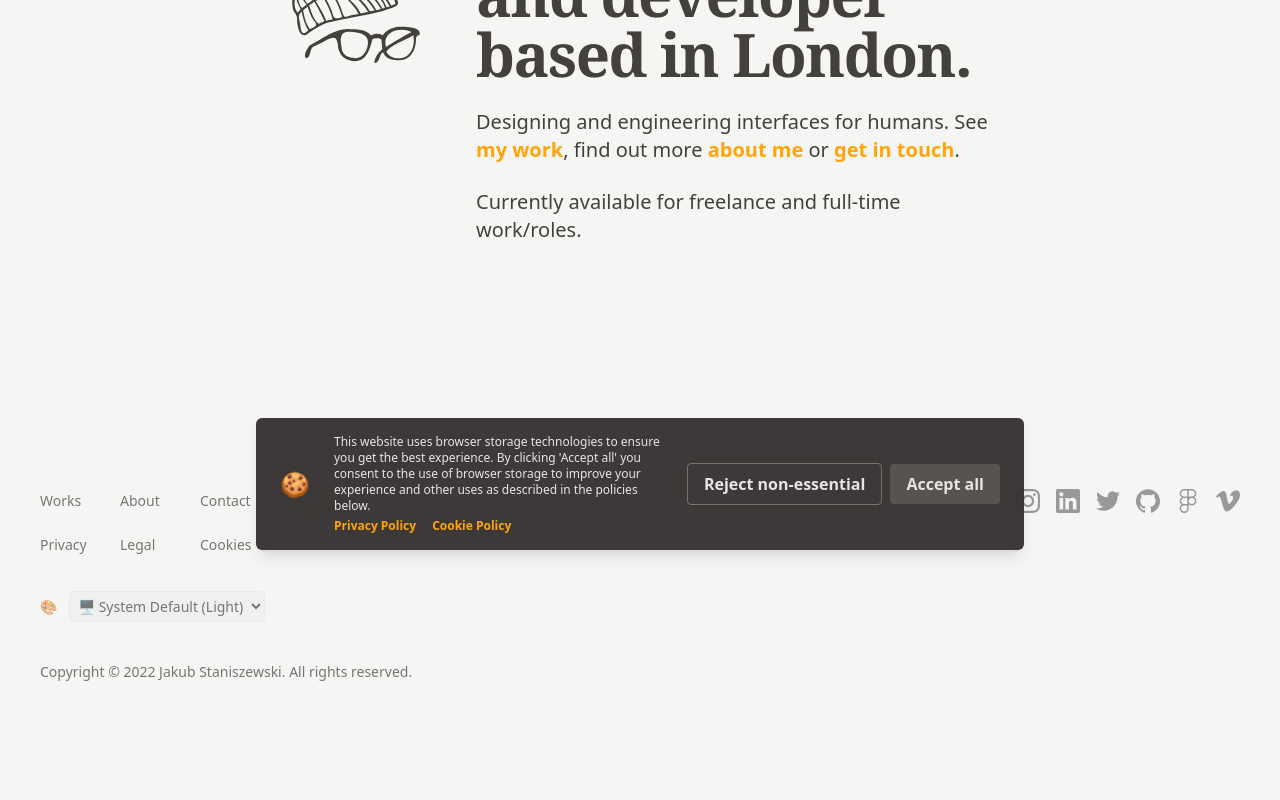
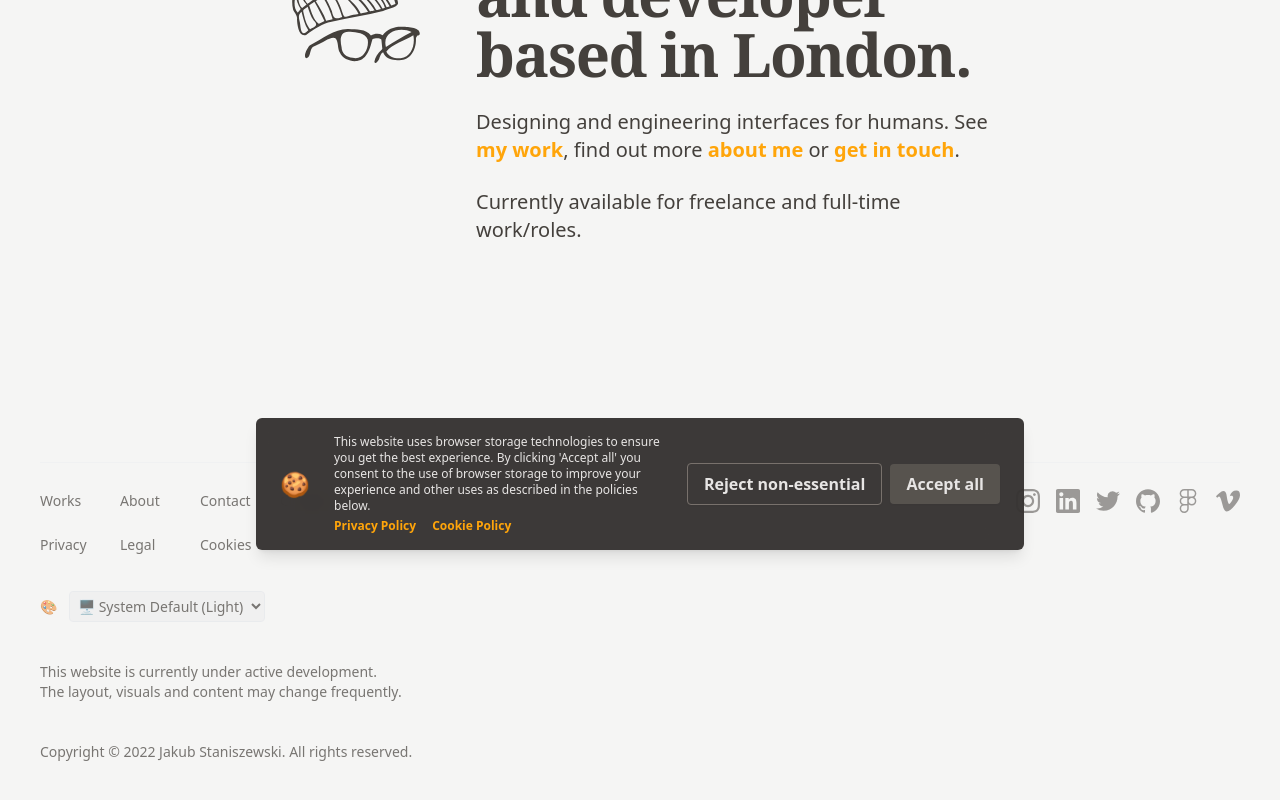
Before and after one commit to jakuski/website, a Next.js app: page / in a window 1280 px wide. Shown: the part 386-1186 px from the top of the page. Before the commit the page ends 1116 px from the top, so only its background shows below. Built offline with nearby package versions, Linux system fonts and the light colour scheme; a web font is replaced by a local one.

Commit message:
added footer comment re. active dev

```diff
--- a/src/components/Footer/index.tsx
+++ b/src/components/Footer/index.tsx
@@ -59,7 +59,12 @@ const Footer: React.FC = () => {
 
 					<div className="opacity-70 mb-6 mt-4 print:mb-0 flex flex-col gap-10">
 						<ThemePicker />
-						Copyright © {new Date().getFullYear()} Jakub Staniszewski. All rights reserved.
+						<div>
+							This website is currently under active development.<br/>The layout, visuals and content may change frequently.
+						</div>
+						<div>
+							Copyright © {new Date().getFullYear()} Jakub Staniszewski. All rights reserved.
+						</div>
 					</div>
 				</div>
 				<SocialIcons />
```
